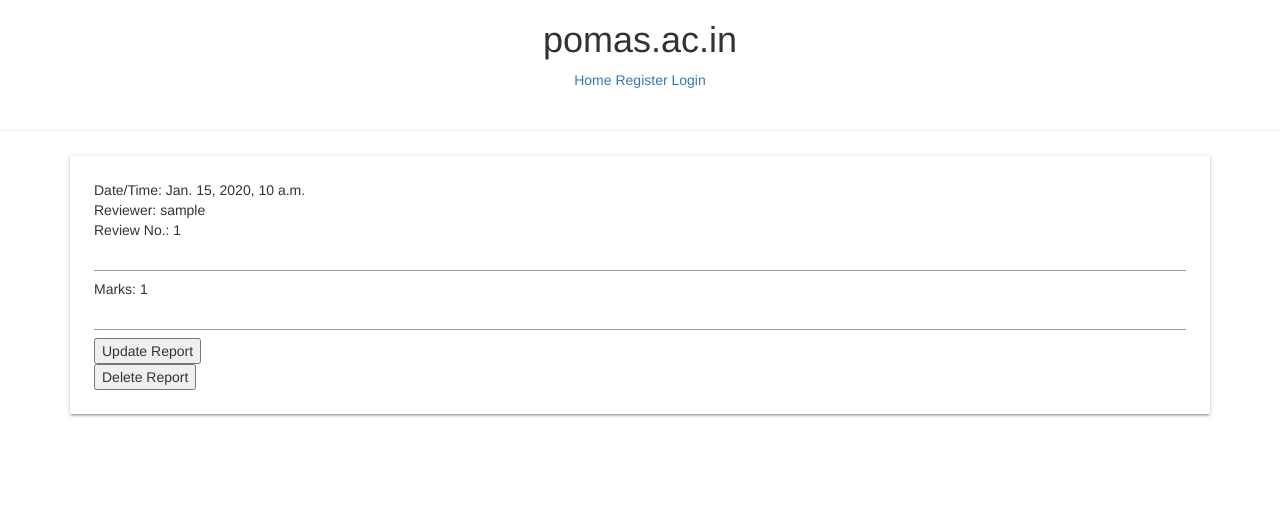
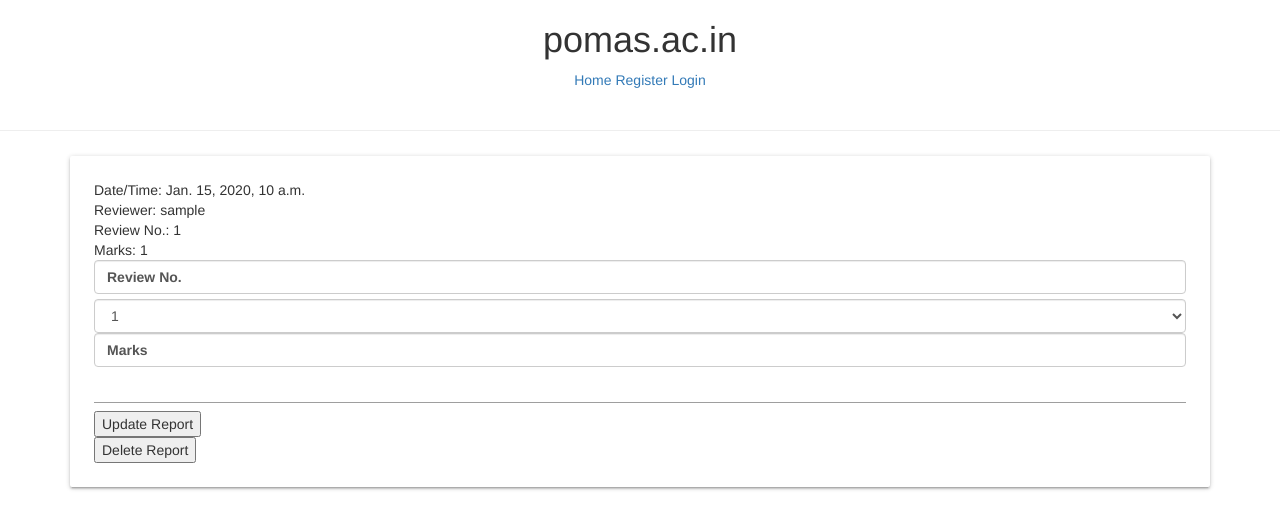
Before and after one commit to sohamdigheoss/vesit-pomas, a Django app: template templates/reviews/reviews.html in a window 1280 px wide. Shown: the top 529 px of the page. Run offline with Django 3.2, Linux system fonts and the light colour scheme; the template is opened without the code that fills it: values that come from a table or form of the project are taken from there, others are empty; tables that the repository leaves empty hold one stand-in row (values such as "Sample post"); some libraries are stand-ins or nearby versions.

Commit message:
frontend stuff

```diff
--- a/templates/base.html
+++ b/templates/base.html
@@ -9,6 +9,7 @@
     <meta name="author" content="">
     <link rel="stylesheet" href="https://cdnjs.cloudflare.com/ajax/libs/materialize/1.0.0/css/materialize.min.css">
     <script src="https://cdnjs.cloudflare.com/ajax/libs/materialize/1.0.0/js/materialize.min.js"></script>
+    <script src="https://ajax.googleapis.com/ajax/libs/jquery/3.3.1/jquery.min.js"></script>
     <title>{% block head_title %}NGOConnect{% endblock head_title %}</title>
 
     {% include 'snippets/css.html' %}
--- a/templates/reviews/reviews.html
+++ b/templates/reviews/reviews.html
@@ -4,14 +4,20 @@
   {% for review in reviews %}
     <div class="card">
 	<div class="card-content">
-		<form action="/reviews/update/" method="POST">
+			<p>Date/Time: {{review.created_at}}</p>
+			<p>Reviewer: {{review.reviewer}}</p>
+			<p>Review No.: {{review.review_no}}</p>
+			<p>Marks: {{review.marks}}</p>
+		<form class="review{{review.id}}" action="/reviews/update/" method="POST">
 			{% csrf_token %}
 			<input name="id" value={{review.id}} hidden>
-			<p>Date/Time: {{review.created_at}}</p>
-			<p>Reviewer: {{review.reviewer}}</p>
-			<p>Review No.: {{review.review_no}}</p> <input type="number" name="review_no">
-			<p>Marks: {{review.marks}}</p> <input type="number" name="marks">
-
+			<label class="form-control" for="review_no">Review No.</label>
+			<select class="form-control" name="review_no">
+				<option value=1>1</option>
+				<option value=2>2</option>
+			</select>
+			<label for="marks" class="form-control">Marks</label>
+			<input type="number" name="marks">
 			<button type="submit">Update Report</button>
 		</form>
 		<form action="/reviews/delete/" method="POST">
@@ -22,5 +28,12 @@
 
 	</div>
     </div>
+    <script>
+	function toggle(className, obj) {
+	    var $input = $(obj);
+	    if ($input.prop('checked')) $(className).hide();
+	    else $(className).show();
+	}
+    </script>
   {% endfor %}
 {% endblock %}
```
